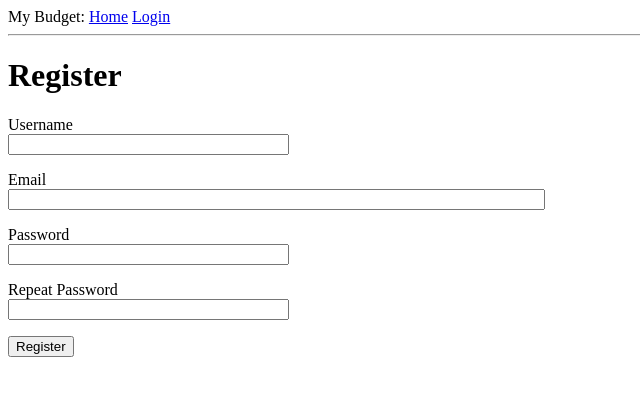
After one commit to DimaTasmuk/Microblog, a Flask app: page /register in a window 1280 px wide. The commit adds this page. Shown: the top 396 px of the page, without its empty margins (0-640 px from the left). Run offline with Flask 2, Linux system fonts and the light colour scheme.

Commit message:
Add login, logout and registration

```diff
--- a/app/__init__.py
+++ b/app/__init__.py
@@ -1,4 +1,5 @@
 from flask import Flask
+from flask_login import LoginManager
 from mongoengine import connect
 
 from config import Config
@@ -7,5 +8,7 @@ from credentials import MONGO_URI, MONGO_DATABASE_NAME
 app = Flask(__name__)
 app.config.from_object(Config)
 db = connect(db=MONGO_DATABASE_NAME, host=MONGO_URI)
+login = LoginManager(app)
+login.login_view = 'login'
 
 from app import routes
--- a/app/forms.py
+++ b/app/forms.py
@@ -1,6 +1,8 @@
 from flask_wtf import FlaskForm
 from wtforms import StringField, PasswordField, BooleanField, SubmitField
-from wtforms.validators import DataRequired
+from wtforms.validators import DataRequired, EqualTo, ValidationError
+
+from app.models import User
 
 
 class LoginForm(FlaskForm):
@@ -8,3 +10,21 @@ class LoginForm(FlaskForm):
     password = PasswordField("Password", validators=[DataRequired()])
     remember_me = BooleanField('Remember Me')
     submit = SubmitField('Sign In')
+
+
+class RegistrationForm(FlaskForm):
+    username = StringField('Username', validators=[DataRequired()])
+    email = StringField('Email', validators=[DataRequired()])
+    password = PasswordField("Password", validators=[DataRequired()])
+    password2 = PasswordField("Repeat Password", validators=[DataRequired(), EqualTo("password")])
+    submit = SubmitField('Register')
+
+    def validate_username(self, username):
+        users = User.objects(username=username.data)
+        if users.count() > 0:
+            raise ValidationError("Please use a different username.")
+
+    def validate_email(self, email):
+        users = User.objects(email=email.data)
+        if users.count() > 0:
+            raise ValidationError("Please use a different email address.")
--- a/app/routes.py
+++ b/app/routes.py
@@ -1,52 +1,53 @@
-from datetime import datetime
-from uuid import uuid4
+from flask_login import current_user, login_user, logout_user, login_required
 
-from flask import render_template, redirect, flash, url_for
-from werkzeug.security import generate_password_hash
+from flask import render_template, redirect, flash, url_for, request
+from werkzeug.urls import url_parse
 
-from app import app, db
-from app.forms import LoginForm
-from app.models import User, Post
+from app import app
+from app.forms import LoginForm, RegistrationForm
+from app.models import User
 
 
 @app.route("/")
 @app.route("/index")
+@login_required
 def index():
-    user = {"username": "Dima"}
-    posts = [
-        {
-            'author': {'username': 'John'},
-            'body': 'Beautiful day in Portland!'
-        },
-        {
-            'author': {'username': 'Susan'},
-            'body': 'The Avengers movie was so cool!'
-        },
-        {
-            'author': {'username': 'Ипполит'},
-            'body': 'Какая гадость эта ваша заливная рыба!!'
-        }
-    ]
-    return render_template('index.html', title='Home Page', user=user, posts=posts)
+    return render_template('index.html', title='Home Page')
 
 
 @app.route("/login", methods=['GET', 'POST'])
 def login():
+    if current_user.is_authenticated:
+        return redirect(url_for('index'))
     form = LoginForm()
     if form.validate_on_submit():
-        flash('Login requested for user {}, remember_me={}'.format(
-            form.username.data, form.remember_me.data))
-        return redirect(url_for('index'))
+        user = User.objects.get(username=form.username.data)
+        if user is None or not user.check_password(form.password.data):
+            flash(category='error', message='Invalid username or password')
+            return redirect(url_for('login'))
+        login_user(user, remember=form.remember_me.data)
+        next_page = request.args.get('next')
+        if not next_page or url_parse(next_page) != '':
+            next_page = url_for('index')
+        return redirect(next_page)
     return render_template('login.html', title='Sign In', form=form)
 
 
-@app.route("/add", methods=['GET', 'POST'])
-def add():
-    user = User(
-        username='Dima',
-        email='dimatasmuk@gmail.com',
-        password_hash=generate_password_hash('dima'))
-    user.save()
+@app.route('/logout')
+def logout():
+    logout_user()
+    return redirect(url_for('index'))
 
-    post = Post(date=datetime.now(), author=user, text="Hello")
-    post.save()
+
+@app.route('/register', methods=['GET', 'POST'])
+def register():
+    if current_user.is_authenticated:
+        return redirect(url_for('index'))
+    form = RegistrationForm()
+    if form.validate_on_submit():
+        user = User(username=form.username.data, email=form.email.data)
+        user.set_password(form.password.data)
+        user.save()
+        flash('Congratulations, you are now a registered user!')
+        return redirect(url_for('login'))
+    return render_template('register.html', title='Register', form=form)
--- a/app/templates/base.html
+++ b/app/templates/base.html
@@ -10,7 +10,11 @@
     <div>
         My Budget:
         <a href="{{ url_for('index') }}">Home</a>
-        <a href="{{ url_for('login') }}">Login</a>
+        {% if current_user.is_anonymous %}
+            <a href="{{ url_for('login') }}">Login</a>
+        {% else %}
+            <a href="{{ url_for('logout') }}">Logout</a>
+        {% endif %}
     </div>
     <hr>
         {% with messages = get_flashed_messages() %}
--- a/app/templates/index.html
+++ b/app/templates/index.html
@@ -1,7 +1,7 @@
 {% extends "base.html" %}
 
 {% block content %}
-    <h1>Hello, {{ user.username }}!</h1>
+    <h1>Hello, {{ current_user.username }}!</h1>
 
     {% for post in posts %}
         <div>
--- a/app/templates/login.html
+++ b/app/templates/login.html
@@ -25,5 +25,6 @@
         <p>{{ form.remember_me() }} {{ form.remember_me.label }}</p>
         <p>{{ form.submit() }}</p>
     </form>
+    <p>New User? <a href="{{ url_for('register') }}">Click to Register!</a></p>
 
 {% endblock %}
--- /dev/null
+++ b/app/templates/register.html
@@ -0,0 +1,37 @@
+{% extends "base.html" %}
+
+{% block content %}
+    <h1>Register</h1>
+    <form action="" method="post">
+        {{ form.hidden_tag() }}
+        <p>
+            {{ form.username.label }}<br>
+            {{ form.username(size=32) }}<br>
+            {% for error in form.username.errors %}
+            <span style="color: red;">[{{ error }}]</span>
+            {% endfor %}
+        </p>
+        <p>
+            {{ form.email.label }}<br>
+            {{ form.email(size=64) }}<br>
+            {% for error in form.email.errors %}
+            <span style="color: red;">[{{ error }}]</span>
+            {% endfor %}
+        </p>
+        <p>
+            {{ form.password.label }}<br>
+            {{ form.password(size=32) }}<br>
+            {% for error in form.password.errors %}
+            <span style="color: red;">[{{ error }}]</span>
+            {% endfor %}
+        </p>
+        <p>
+            {{ form.password2.label }}<br>
+            {{ form.password2(size=32) }}<br>
+            {% for error in form.password2.errors %}
+            <span style="color: red;">[{{ error }}]</span>
+            {% endfor %}
+        </p>
+        <p>{{ form.submit() }}</p>
+    </form>
+{% endblock %}
```
Also changed, not shown: app/models.py (+16 -2 lines).
